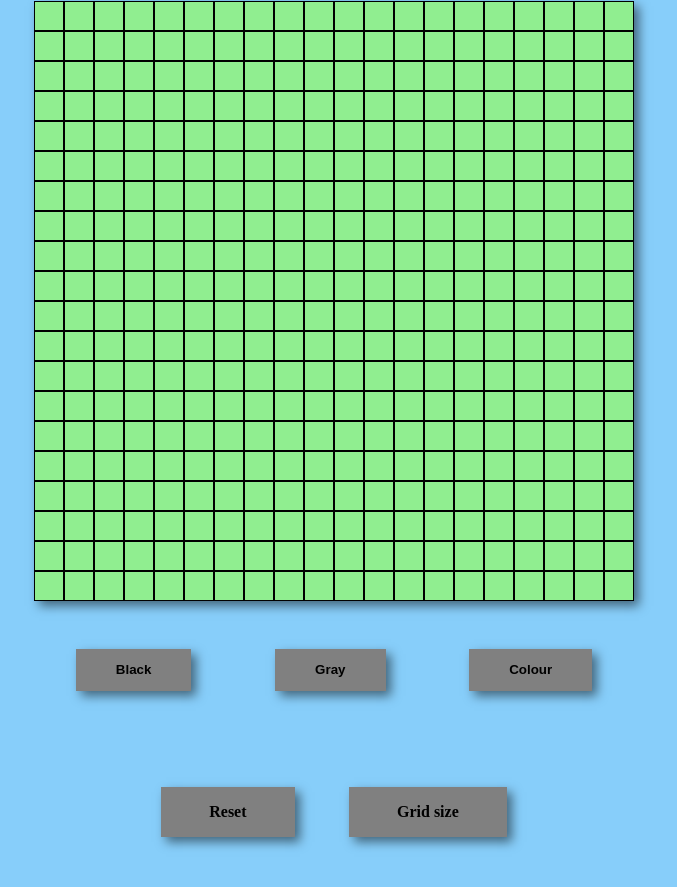
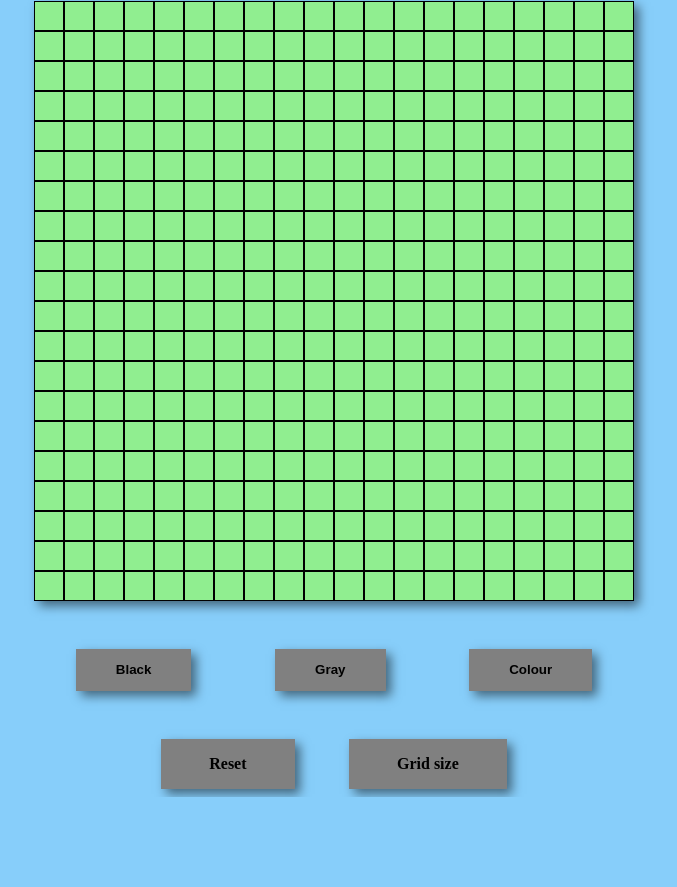
Before and after one commit to AmonMcDuul/etch_sketch, a plain HTML site: page index.html in a window 1280 px wide. Shown: the part 87-974 px from the top of the page, without its empty margins (306-983 px from the left). After the commit the page ends 884 px from the top, so only its background shows below. Drawn offline with Linux system fonts and the light colour scheme.

Commit message:
changesin css

```diff
--- a/style.css
+++ b/style.css
@@ -52,7 +52,6 @@ main h1 {
 .config{
   width: 400px;
   position: relative;
-  padding: 3em 0;
   bottom: 10%;
   display: flex;
   justify-content: space-around;
```
